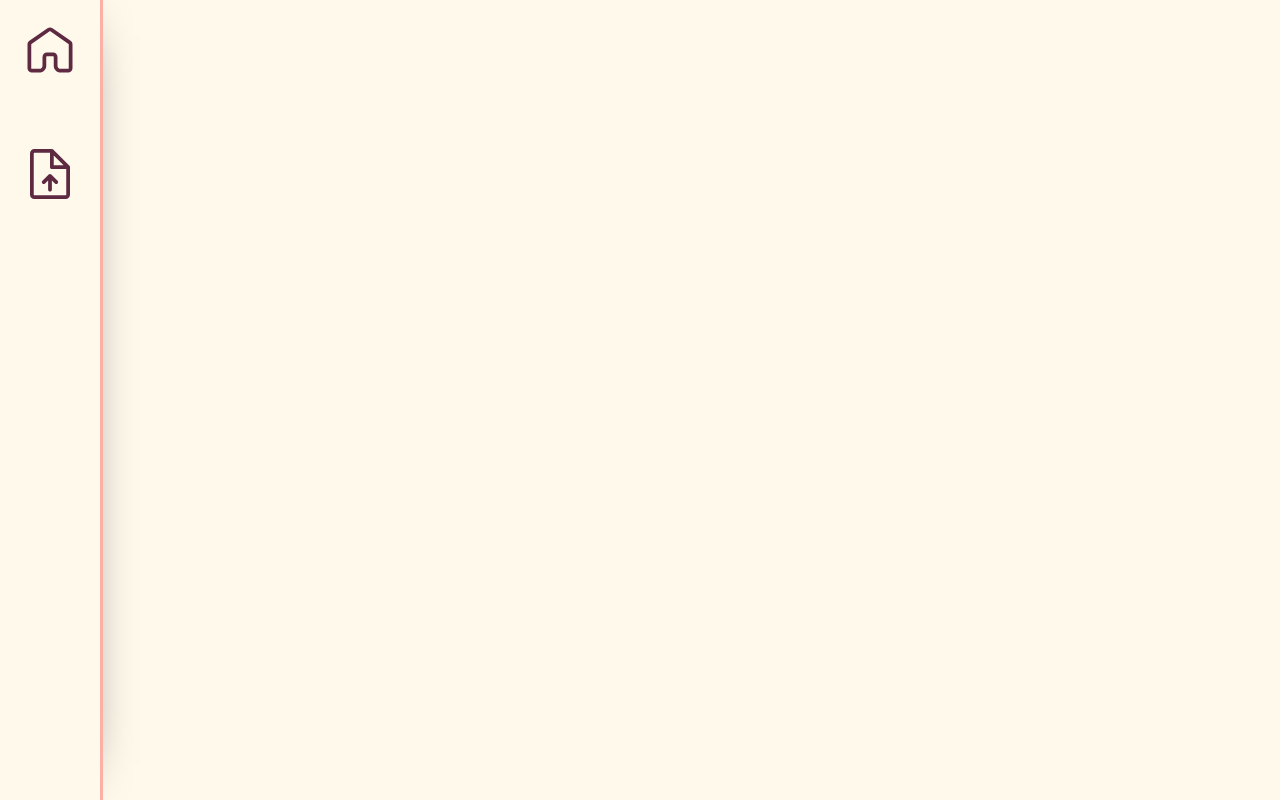
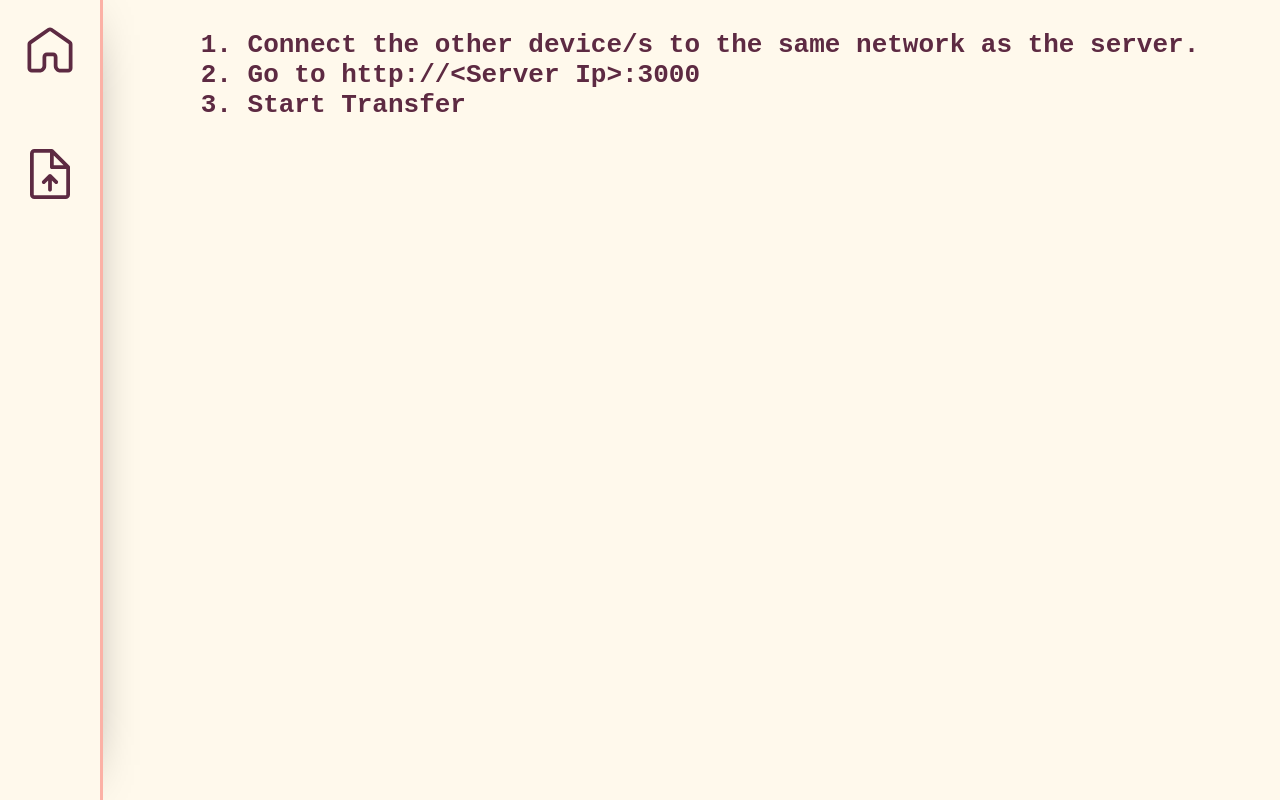
Before and after one commit to YonadavM/localtransfer, a React (Create React App) app: page / in a window 1280 px wide. Built offline with nearby package versions, Linux system fonts and the light colour scheme; some icons are missing.

Commit message:
Static main screen created

```diff
--- a/src/App.css
+++ b/src/App.css
@@ -1,6 +1,14 @@
-.App {
-  text-align: left;
+@import url('https://fonts.googleapis.com/css2?family=Montserrat:ital,wght@0,100;0,200;0,300;0,400;0,500;0,600;0,700;0,800;0,900;1,100;1,200;1,300;1,400;1,500;1,600;1,700;1,800;1,900&family=Poppins:ital,wght@0,100;0,200;0,300;0,400;0,500;0,600;0,700;0,800;0,900;1,100;1,200;1,300;1,500;1,600;1,700;1,800;1,900&display=swap');
+
+body {
   background-color: #FFF9EC;
+}
+
+.App{
+  display: flex;
+  background-color: #FFF9EC;
+  /* align-items: center;
+  justify-content: center; */
 }
 
 .nav {
@@ -9,6 +17,9 @@
   width: 100px;
   height: 100vh;
   box-shadow: 0px 0px 60px -35px ;
+  position: absolute;
+  left: 0;
+  top: 0;
 }
 .svg path{
   fill: #5D2A42;
@@ -24,3 +35,14 @@
 li {
   margin-bottom: 20px;
 }
+
+.main-container{
+  display: flex;
+  justify-content: center;
+  align-items: center;
+  margin-left: 120px;
+  width: 100%;
+  height: 100%;
+  font-family: 'Poppins', 'Montserrat', sans-serif;
+  color:#5D2A42;
+}
--- a/src/App.jsx
+++ b/src/App.jsx
@@ -1,11 +1,13 @@
 import logo from './logo.svg';
 import './App.css';
 import Navigation from './components/NavigationBar'
+import MainScreen from './components/MainScreen'
 
 function App() {
   return (
     <div className="App">
       <Navigation />
+      <MainScreen />
     </div>
   );
 }
--- /dev/null
+++ b/src/components/MainScreen.jsx
@@ -0,0 +1,13 @@
+export default function MainScreen() {
+    const OpeningText = "1. Connect the other device/s to the same network as the server.\n2. Go to http://<Server Ip>:3000\n3. Start Transfer"
+        // this text will modified later...
+    return (
+        <div className="main-container">
+            <pre>
+                <h1>
+                    {OpeningText}
+                </h1>
+            </pre>
+        </div>
+    )
+}
```
